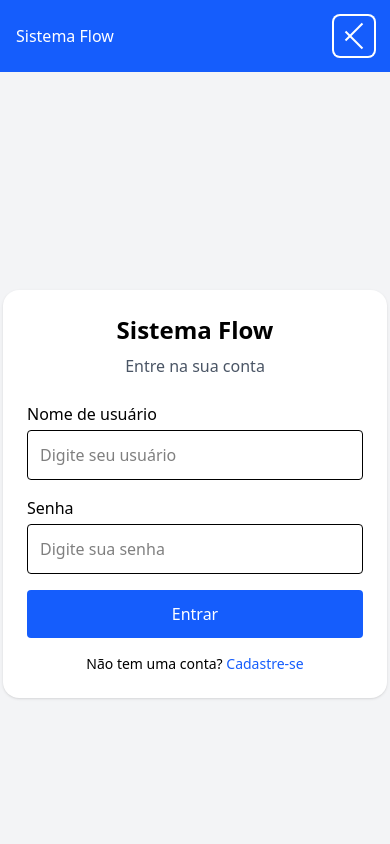
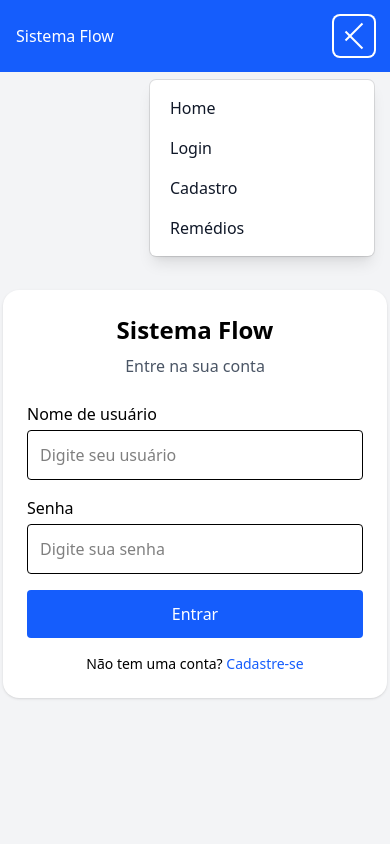
Before and after one commit to 1TDSPH-25/sistema-flow, a React (Vite) app: page /sistema-flow/login in a window 390 px wide. Both pictures are taken after a click on the button "Abrir menu". Shown: the top 844 px of the page. Built offline with nearby package versions, Linux system fonts and the light colour scheme.

Commit message:
feat(menu-mobile): exibe painel mobile quando menu isOpen e integra no header

```diff
--- a/src/components/Cabecalho/Cabecalho.tsx
+++ b/src/components/Cabecalho/Cabecalho.tsx
@@ -1,10 +1,11 @@
 import Menu from "../Menu/Menu";
 import { MenuProvider } from "../Menu/context/MenuContext";
 import HamburgerButton from "../Menu/HamburgerButton/HamburgerButton";
+import MobilePanel from "../Menu/MobilePanel/MobilePanel";
 
 export default function Cabecalho () {
     return (
-    <header className="flex items-center justify-between p-4 bg-blue-600 text-white">
+    <header className="relative flex items-center justify-between p-4 bg-blue-600 text-white">
         <h1>Sistema Flow</h1>
         <MenuProvider>
             <div className="flex items-center gap-4">
@@ -13,6 +14,7 @@ export default function Cabecalho () {
                     <HamburgerButton className="text-white" />
                 </div>
             </div>
+            <MobilePanel />
         </MenuProvider>
     </header>
 )
--- /dev/null
+++ b/src/components/Menu/MobilePanel/MobilePanel.tsx
@@ -0,0 +1,24 @@
+import { Link } from "react-router-dom";
+import { useMenu } from "../hooks/useMenu";
+
+export default function MobilePanel() {
+    const { isOpen, close } = useMenu();
+
+    if (!isOpen) return null;
+
+    return (
+        <div
+            id="mobile-menu"
+            role="menu"
+            aria-label="Menu móvel"
+            className="sm:hidden absolute right-4 top-full mt-2 w-56 rounded-md bg-white text-gray-900 shadow-lg ring-1 ring-black/10 focus:outline-none z-50"
+        >
+            <nav className="flex flex-col p-2" onClick={close}>
+                <Link to="/" className="px-3 py-2 rounded hover:bg-gray-100" role="menuitem">Home</Link>
+                <Link to="/login" className="px-3 py-2 rounded hover:bg-gray-100" role="menuitem">Login</Link>
+                <Link to="/cadastro" className="px-3 py-2 rounded hover:bg-gray-100" role="menuitem">Cadastro</Link>
+                <Link to="/remedios" className="px-3 py-2 rounded hover:bg-gray-100" role="menuitem">Remédios</Link>
+            </nav>
+        </div>
+    );
+}
```
